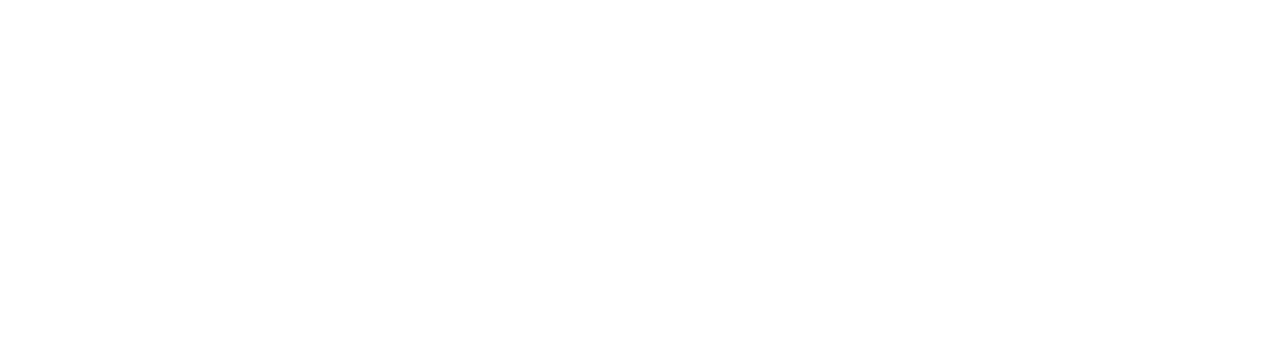
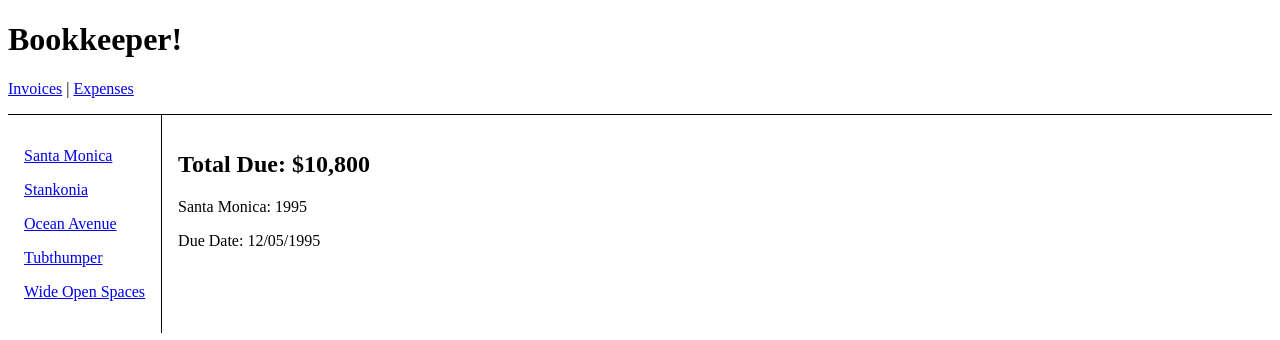
Before and after one commit to georgi-yankov/react-router-tutorial, a JavaScript app: page /invoices/1995 in a window 1280 px wide. Before the commit this address had no page. Shown: the top 340 px of the page. Built offline with nearby package versions, Linux system fonts and the light colour scheme.

Commit message:
Index Routes

```diff
--- a/src/data.js
+++ b/src/data.js
@@ -34,3 +34,9 @@
 export function getInvoices() {
   return invoices;
 }
+
+export function getInvoice(number) {
+  return invoices.find(
+    invoice => invoice.number === number
+  );
+}
--- a/src/index.js
+++ b/src/index.js
@@ -3,6 +3,7 @@
 import App from "./App";
 import Expenses from "./routes/expenses";
 import Invoices from "./routes/invoices";
+import Invoice from "./routes/invoice";
 
 const rootElement = document.getElementById("root");
 render(
@@ -10,7 +11,25 @@
     <Routes>
       <Route path="/" element={<App />}>
         <Route path="expenses" element={<Expenses />} />
-        <Route path="invoices" element={<Invoices />} />
+        <Route path="invoices" element={<Invoices />}>
+          <Route
+            index
+            element={
+              <main style={{ padding: "1rem" }}>
+                <p>Select an invoice</p>
+              </main>
+            }
+          />
+          <Route path=":invoiceId" element={<Invoice />} />
+        </Route>
+        <Route
+          path="*"
+          element={
+            <main style={{ padding: "1rem" }}>
+              <p>There's nothing here!</p>
+            </main>
+          }
+        />
       </Route>
     </Routes>
   </BrowserRouter>,
--- /dev/null
+++ b/src/routes/invoice.js
@@ -0,0 +1,16 @@
+import { useParams } from "react-router-dom";
+import { getInvoice } from "../data";
+
+export default function Invoice() {
+  let params = useParams();
+  let invoice = getInvoice(parseInt(params.invoiceId, 10));
+  return (
+    <main style={{ padding: "1rem" }}>
+      <h2>Total Due: {invoice.amount}</h2>
+      <p>
+        {invoice.name}: {invoice.number}
+      </p>
+      <p>Due Date: {invoice.due}</p>
+    </main>
+  );
+}
--- a/src/routes/invoices.js
+++ b/src/routes/invoices.js
@@ -1,4 +1,4 @@
-import { Link } from "react-router-dom";
+import { Link, Outlet } from "react-router-dom";
 import { getInvoices } from "../data";
 
 export default function Invoices() {
@@ -21,6 +21,7 @@
           </Link>
         ))}
       </nav>
+      <Outlet />
     </div>
   );
 }
```
